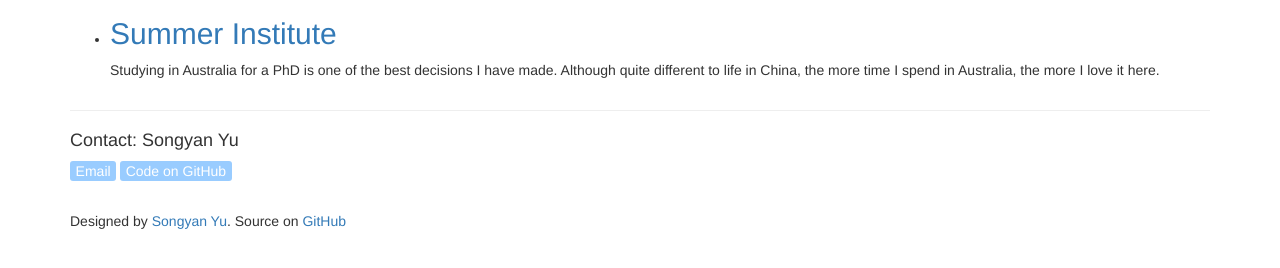
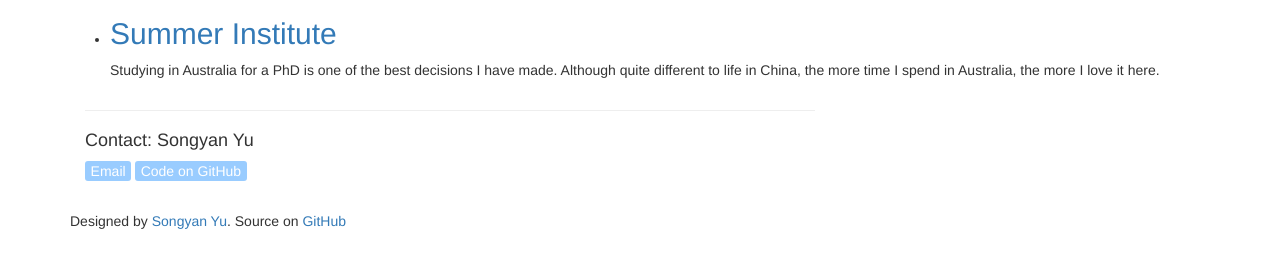
Before and after one commit to SongyanYu/SongyanYu.github.io, a Jekyll site: the page built from blog.html, in a window 1280 px wide. Shown: the part 242-510 px from the top of the page. Built offline with Jekyll 4.4.1, drawn with Linux system fonts in a browser that asks for light colours.

Commit message:
update div

```diff
--- a/_includes/footer.html
+++ b/_includes/footer.html
@@ -1,11 +1,13 @@
 
 <div class="container">
+  <div class="col-sm-8">
 <hr>
 <h4> Contact: Songyan Yu</h4>
 <p><a class="button" href=mailto:sunny.yu@griffith.edu.au" target="_top">Email</a>
 <a class="button" href="https://github.com/SongyanYu" target="_blank" target="_top">Code on GitHub</a>
 </p>
 </div>
+  </div>
 
 <br>
 
```
